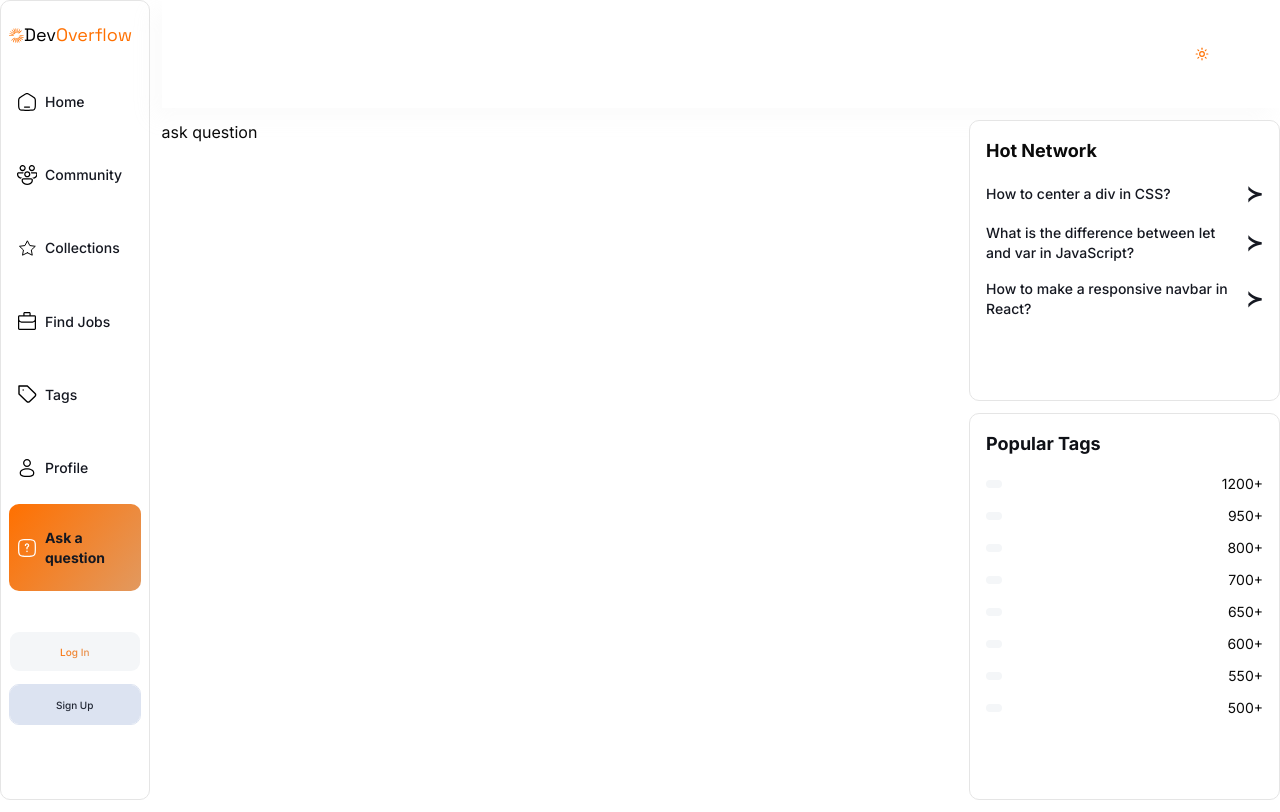
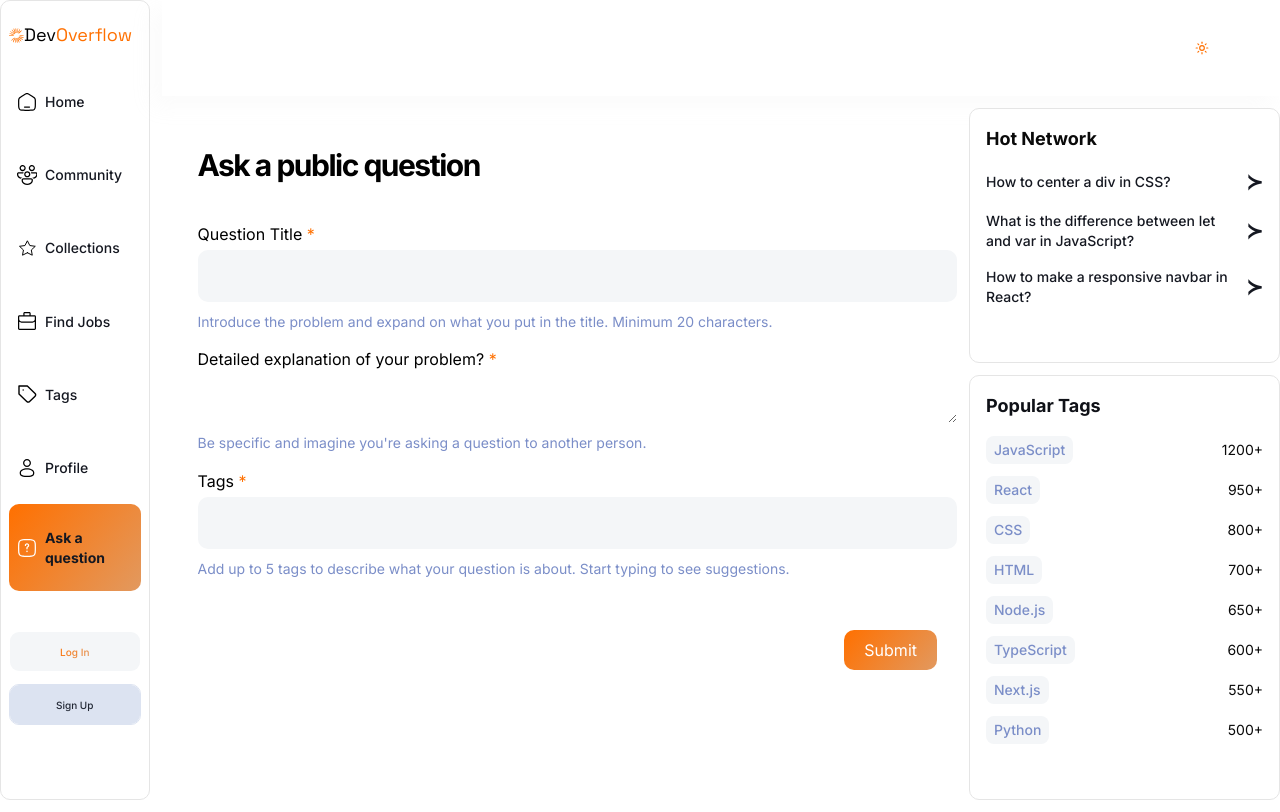
Before and after one commit to Mostafabedeer/nextjs-app, a Next.js app: page /ask-question in a window 1280 px wide. Built offline with nearby package versions, Linux system fonts and the light colour scheme; no server answers.

Commit message:
Implement ask question form

```diff
--- a/app/(root)/ask-question/page.tsx
+++ b/app/(root)/ask-question/page.tsx
@@ -1,5 +1,14 @@
+import AskQuestionForm from "@/components/forms/AskQuestionForm";
+
 function Page() {
-  return <div>ask question</div>;
+  return (
+    <>
+      <h1 className="h1-bold text-dark100_light900 mt-4">
+        Ask a public question
+      </h1>
+      <AskQuestionForm />
+    </>
+  );
 }
 
 export default Page;
--- a/app/(root)/layout.tsx
+++ b/app/(root)/layout.tsx
@@ -12,7 +12,7 @@ function RootLayout({ children }: { children: React.ReactNode }) {
         <LeftSideBar />
       </aside>
       <Navbar />
-      <div className="col-span-7 col-start-3 row-start-2 mx-2 sm:mx-0 lg:col-span-5 lg:row-span-4">
+      <div className="col-span-7 col-start-3 row-start-2 mx-2 mt-5 ml-6 sm:mx-0 sm:ml-9 lg:col-span-5 lg:row-span-4">
         {children}
       </div>
       <HotNetwork />
--- a/components/PopularTags.tsx
+++ b/components/PopularTags.tsx
@@ -17,13 +17,7 @@ function PopularTags() {
         <ul className="flex flex-col gap-3 text-sm">
           {PopularTagsData.map((item) => (
             <li key={item.id} className="flex items-center justify-between">
-              <TagCard
-                item={{
-                  ...item,
-                  _id: String(item.id),
-                  numberOfQuestions: String(item.numberOfQuestions),
-                }}
-              />
+              <TagCard _id={String(item.id)} tag={item.tag} />
               <span className="block">{item.numberOfQuestions}+</span>
             </li>
           ))}
--- a/components/cards/QuestionCard.tsx
+++ b/components/cards/QuestionCard.tsx
@@ -22,7 +22,7 @@ function QuestionCard({ question }: QuestionCardProps) {
       <ul className="mt-4 flex gap-2">
         {question.tags.map((tag) => (
           <li key={tag._id}>
-            <TagCard _id={tag._id} name={tag.name} />
+            <TagCard _id={tag._id} tag={tag.name} />
           </li>
         ))}
       </ul>
--- a/components/cards/TagCard.tsx
+++ b/components/cards/TagCard.tsx
@@ -3,19 +3,16 @@ import Link from "next/link";
 
 interface TagCardProps {
   _id: string;
-  name: string;
-  questions?: number;
-  showCount?: boolean;
-  compact?: number;
+  tag: string;
 }
 
-function TagCard({ _id, name }: TagCardProps) {
+function TagCard({ _id, tag }: TagCardProps) {
   return (
     <Link
       href={ROUTES.TAG(_id)}
       className="text-light-500 background-dark400_light800 hover:text-primary-500 flex items-center justify-between gap-1.5 rounded-md px-2 py-1 text-xs font-medium hover:underline sm:text-[12px] md:text-sm"
     >
-      {name}
+      {tag}
     </Link>
   );
 }
--- /dev/null
+++ b/components/forms/AskQuestionForm.tsx
@@ -0,0 +1,70 @@
+"use client";
+
+import { AskQuestionSchema } from "@/lib/validations";
+import { zodResolver } from "@hookform/resolvers/zod";
+import { useForm } from "react-hook-form";
+
+function AskQuestionForm() {
+  const form = useForm({
+    resolver: zodResolver(AskQuestionSchema),
+    defaultValues: {
+      title: "",
+      content: "",
+      tags: [],
+    },
+  });
+  return (
+    <form {...form} className="mt-6 flex flex-col gap-4 sm:mt-9">
+      <div className="flex flex-col">
+        <label htmlFor="title" className="text-dark100_light900">
+          Question Title <span className="text-primary-500">*</span>
+        </label>
+        <input
+          type="text"
+          id="title"
+          className="background-light800_dark300 text-dark100_light900 placeholder:text-dark300_light600 mt-1 h-13 rounded-lg border-none px-4 outline-none"
+          {...form.register("title")}
+        />
+        <p className="sm:body-regular text-light-500 mt-2.5 text-xs">
+          Introduce the problem and expand on what you put in the title. Minimum
+          20 characters.
+        </p>
+      </div>
+      <div className="flex flex-col">
+        <label htmlFor="content" className="text-dark100_light900">
+          Detailed explanation of your problem?{" "}
+          <span className="text-primary-500">*</span>
+        </label>
+        <textarea id="content" {...form.register("content")} className="mt-1" />
+        <p className="sm:body-regular text-light-500 mt-2.5 text-xs">
+          Be specific and imagine you&apos;re asking a question to another
+          person.
+        </p>
+      </div>
+      <div className="flex flex-col">
+        <label htmlFor="tags" className="text-dark100_light900">
+          Tags <span className="text-primary-500">*</span>
+        </label>
+
+        <input
+          type="text"
+          className="background-light800_dark300 text-dark100_light900 placeholder:text-dark300_light600 mt-1 h-12 rounded-lg border-none px-4 outline-none sm:h-13"
+          id="tags"
+          {...form.register("tags")}
+        />
+        <p className="sm:body-regular text-light-500 mt-2.5 text-xs">
+          Add up to 5 tags to describe what your question is about. Start typing
+          to see suggestions.
+        </p>
+      </div>
+      <button
+        type="submit"
+        className="primary-gradient hover:bg-primary-600 mt-9 mr-5 ml-auto w-fit cursor-pointer rounded-lg border-none px-5 py-2 text-white transition-colors outline-none"
+      >
+        Submit
+      </button>
+    </form>
+  );
+}
+
+export default AskQuestionForm;
```
Also changed, not shown: components/Metric.tsx (+0 -14 lines).
